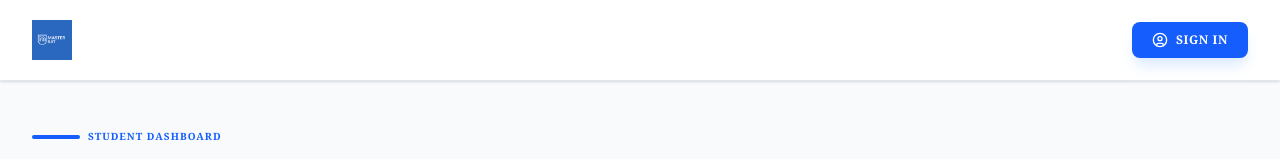
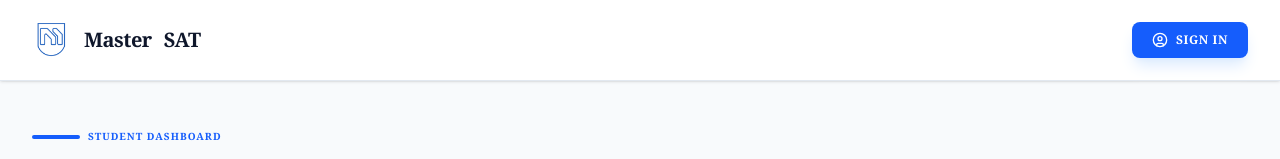
Before and after one commit to A1isherDev/DSAT-mock-exam, a Next.js app in the folder frontend/: page / in a window 1280 px wide. Shown: the top 159 px of the page. Built offline with nearby package versions, Linux system fonts and the light colour scheme; no server answers.

Commit message:
logo changing 1.5

```diff
--- a/frontend/src/app/page.tsx
+++ b/frontend/src/app/page.tsx
@@ -187,8 +187,9 @@ export default function DashboardPage() {
       <div className="min-h-screen bg-slate-50 relative pb-20">
         <header className="bg-white border-b border-slate-200 px-8 py-5 flex justify-between items-center shadow-sm sticky top-0 z-50">
           <div className="flex items-center gap-3">
-            <img src="/images/logo-full.png" alt="Master SAT" className="w-10 h-10 object-contain" />
-            <h1 className="text-xl font-extrabold tracking-tight text-slate-900"></h1>
+            <img src="/images/logo.png" alt="Master SAT" className="w-10 h-10 object-contain" />
+            <h1 className="text-xl font-extrabold tracking-tight text-slate-900">Master</h1>
+            <h1 className="text-xl font-extrabold tracking-tight text-slate-900">SAT</h1>
           </div>
           {isLoggedIn ? (
             <button onClick={handleLogout} className="flex items-center gap-2 text-xs font-bold text-slate-500 hover:text-red-600 transition-colors uppercase tracking-wider px-4 py-2 rounded-lg border border-slate-200 hover:bg-slate-50">
```
